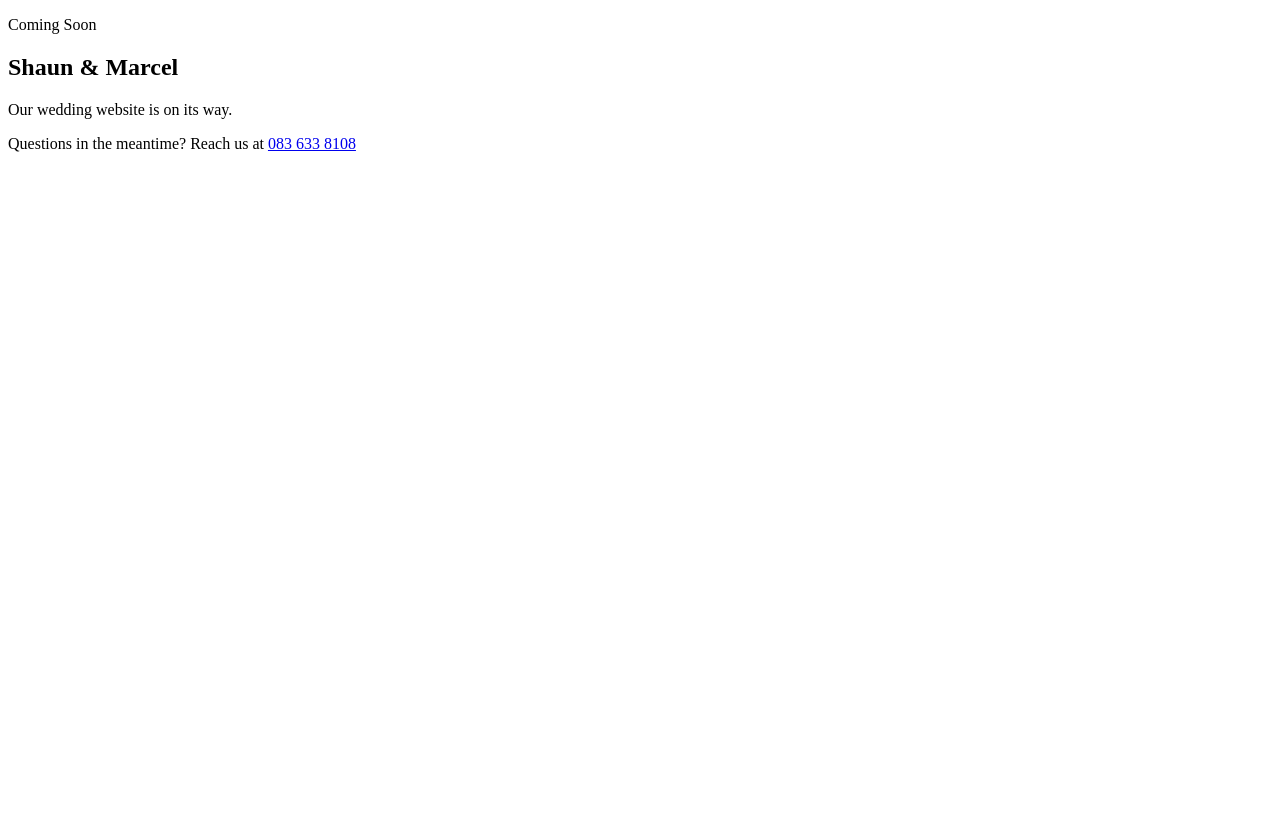
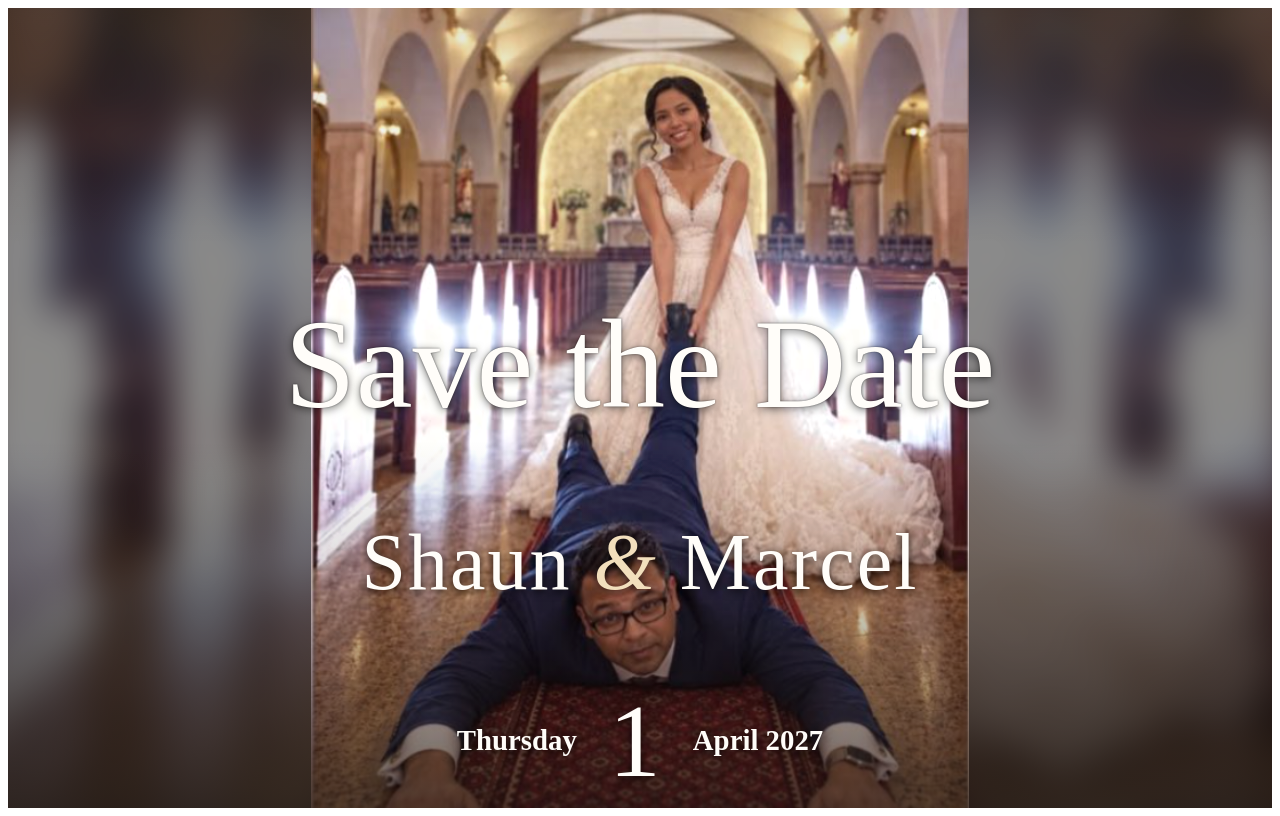
Before and after one commit to thomaspshaun/shaunmarcel, a SvelteKit app in the folder wedding-invitation/: page / in a window 1280 px wide. Built offline with nearby package versions, Linux system fonts and the light colour scheme.

Commit message:
Refactor code structure for improved readability and maintainability

```diff
--- a/wedding-invitation/src/routes/+page.svelte
+++ b/wedding-invitation/src/routes/+page.svelte
@@ -1,45 +1,176 @@
+<script lang="ts">
+  const photo = '/save-the-date-photo.png';
+</script>
+
 <svelte:head>
-  <title>Shaun & Marcel — Coming Soon</title>
-  <meta name="description" content="Shaun & Marcel's wedding website is coming soon." />
-  <meta property="og:title" content="Shaun & Marcel — Coming Soon" />
-  <meta property="og:description" content="Shaun & Marcel's wedding website is coming soon." />
-  <meta property="og:type" content="website" />
+  <title>Save the Date — Shaun &amp; Marcel</title>
+  <meta name="description" content="Save the date: Shaun and Marcel, 1 April 2027." />
+  <meta property="og:title" content="Save the Date — Shaun &amp; Marcel" />
+  <meta property="og:description" content="Thursday, 1 April 2027" />
+  <meta property="og:image" content={photo} />
 </svelte:head>
 
-<main class="relative flex min-h-screen items-center justify-center overflow-hidden px-6 py-16">
-  <!-- Decorative vineyard-inspired background accents -->
-  <div class="pointer-events-none absolute inset-0 -z-10">
-    <div
-      class="absolute -top-24 -left-24 h-72 w-72 rounded-full bg-[radial-gradient(circle,_rgba(74,93,62,0.20),_transparent_70%)] blur-2xl"
-    ></div>
-    <div
-      class="absolute top-1/3 -right-20 h-80 w-80 rounded-full bg-[radial-gradient(circle,_rgba(196,154,76,0.22),_transparent_70%)] blur-2xl"
-    ></div>
-    <div
-      class="absolute bottom-0 left-1/4 h-64 w-64 rounded-full bg-[radial-gradient(circle,_rgba(114,47,55,0.16),_transparent_70%)] blur-2xl"
-    ></div>
-  </div>
+<main class="save-date">
+  <div class="backdrop" style:background-image={`url("${photo}")`} aria-hidden="true"></div>
+  <img class="photo" src={photo} alt="Shaun and Marcel sharing a playful moment in their wedding attire" />
+  <div class="shade" aria-hidden="true"></div>
 
-  <section
-    class="w-full max-w-xl rounded-[2rem] border border-[#e4d9c4] bg-white/75 p-8 text-center shadow-[0_30px_80px_rgba(74,44,42,0.12)] backdrop-blur-md sm:p-12"
-  >
-    <p class="text-xs font-semibold uppercase tracking-[0.4em] text-[#7a5c3e]">Coming Soon</p>
-
-    <h1 class="mt-6 font-serif text-4xl font-light tracking-tight text-[#3f2f2a] sm:text-6xl">
-      Shaun <span class="mx-2 text-[#c49a4c]">&</span> Marcel
-    </h1>
-
-    <div class="mx-auto mt-6 h-px w-16 bg-[#c49a4c]/60"></div>
-
-    <p class="mt-6 text-base leading-7 text-[#5a4c3f] sm:text-lg">
-      Our wedding website is on its way.
-    </p>
-
-    <p class="mt-10 text-sm text-[#5a4c3f]">
-      Questions in the meantime? Reach us at
-      <a href="tel:+27836338108" class="font-medium text-[#722f37] underline underline-offset-4">
-        083 633 8108
-      </a>
-    </p>
+  <section class="card" aria-label="Save the date">
+    <p class="save-title">Save the Date</p>
+    <h1 class="couple">Shaun <span>&amp;</span> Marcel</h1>
+    <p class="date"><span>Thursday</span><strong>1</strong><span>April 2027</span></p>
   </section>
 </main>
+
+<style>
+  .save-date {
+    position: relative;
+    display: grid;
+    width: 100%;
+    height: 100vh;
+    height: 100svh;
+    min-height: 100%;
+    overflow: hidden;
+    place-items: center;
+    isolation: isolate;
+    color: #fffdf9;
+    background: #30251f;
+  }
+
+  .backdrop,
+  .photo,
+  .shade {
+    position: absolute;
+    inset: 0;
+    width: 100%;
+    height: 100%;
+  }
+
+  .backdrop {
+    z-index: -3;
+    background-position: center;
+    background-size: cover;
+    filter: blur(18px) brightness(0.55) saturate(0.9);
+    transform: scale(1.08);
+  }
+
+  .photo {
+    z-index: -2;
+    object-fit: cover;
+    object-position: center 50%;
+    filter: contrast(1.04) saturate(1.04);
+  }
+
+  .shade {
+    z-index: -1;
+    background: linear-gradient(
+      180deg,
+      rgb(24 19 16 / 12%) 0%,
+      transparent 30%,
+      transparent 54%,
+      rgb(24 19 16 / 12%) 68%,
+      rgb(24 19 16 / 66%) 100%
+    );
+  }
+
+  .card {
+    position: absolute;
+    inset: 0;
+    display: flex;
+    flex-direction: column;
+    align-items: center;
+    justify-content: space-between;
+    padding: 34vh 1rem max(3.2vh, env(safe-area-inset-bottom));
+    text-align: center;
+    pointer-events: none;
+  }
+
+  .save-title,
+  .couple,
+  .date {
+    margin: 0;
+    opacity: 0;
+    animation: rise-in 1.15s cubic-bezier(0.2, 0.7, 0.2, 1) forwards;
+  }
+
+  .save-title {
+    color: #fffdf9;
+    font-family: var(--font-script);
+    font-size: clamp(3.4rem, 11vw, 8rem);
+    line-height: 0.94;
+    text-shadow: 0 2px 8px rgb(0 0 0 / 55%), 0 0 2px rgb(0 0 0 / 55%);
+    animation-delay: 350ms;
+  }
+
+  .couple {
+    color: #fffdf9;
+    font-family: var(--font-display);
+    font-size: clamp(2.15rem, 7.2vw, 5rem);
+    font-weight: 500;
+    letter-spacing: 0.025em;
+    line-height: 1;
+    text-shadow: 0 2px 8px rgb(0 0 0 / 75%);
+    animation-delay: 850ms;
+  }
+
+  .couple span {
+    color: #f2dfbd;
+    font-style: italic;
+  }
+
+  .date {
+    display: flex;
+    align-items: center;
+    justify-content: center;
+    gap: clamp(0.6rem, 3.2vw, 2rem);
+    font-family: var(--font-display);
+    text-shadow: 0 2px 8px rgb(0 0 0 / 80%);
+    animation-delay: 1.25s;
+  }
+
+  .date span {
+    font-size: clamp(1rem, 3.5vw, 1.8rem);
+    font-weight: 600;
+  }
+
+  .date strong {
+    color: #fffdf9;
+    font-size: clamp(3.8rem, 12vw, 6.5rem);
+    font-weight: 500;
+    line-height: 0.8;
+  }
+
+  @keyframes rise-in {
+    from {
+      opacity: 0;
+      transform: translateY(28px);
+    }
+    to {
+      opacity: 1;
+      transform: translateY(0);
+    }
+  }
+
+  @media (min-width: 700px) {
+    .photo {
+      width: auto;
+      max-width: 100%;
+      margin: auto;
+      object-fit: contain;
+      filter: contrast(1.04) saturate(1.04);
+    }
+
+    .card {
+      padding-top: 37vh;
+    }
+  }
+
+  @media (prefers-reduced-motion: reduce) {
+    .save-title,
+    .couple,
+    .date {
+      opacity: 1;
+      animation: none;
+    }
+  }
+</style>
```
Also changed, not shown: wedding-invitation/static/save-the-date-photo.png (added).
